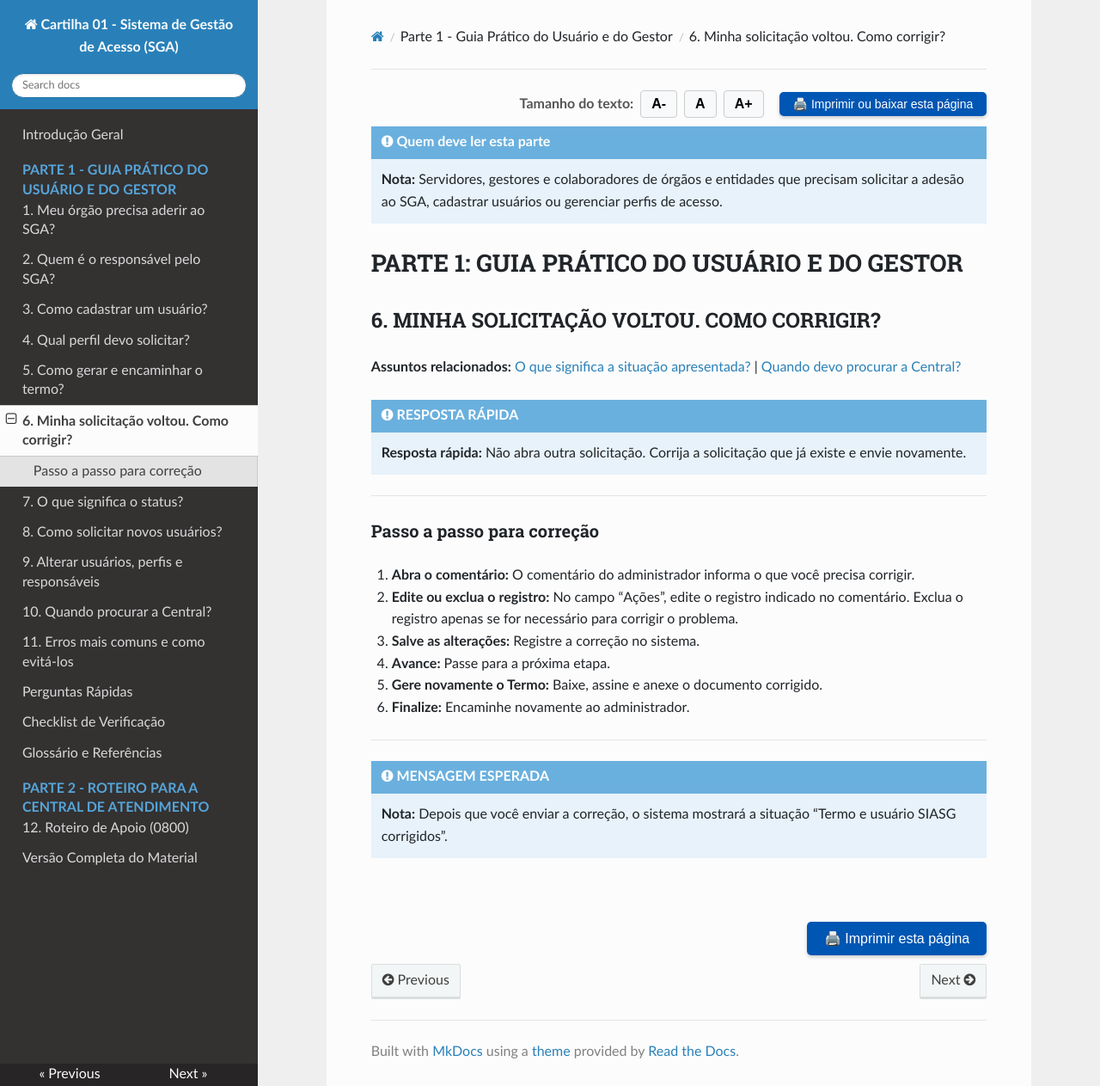
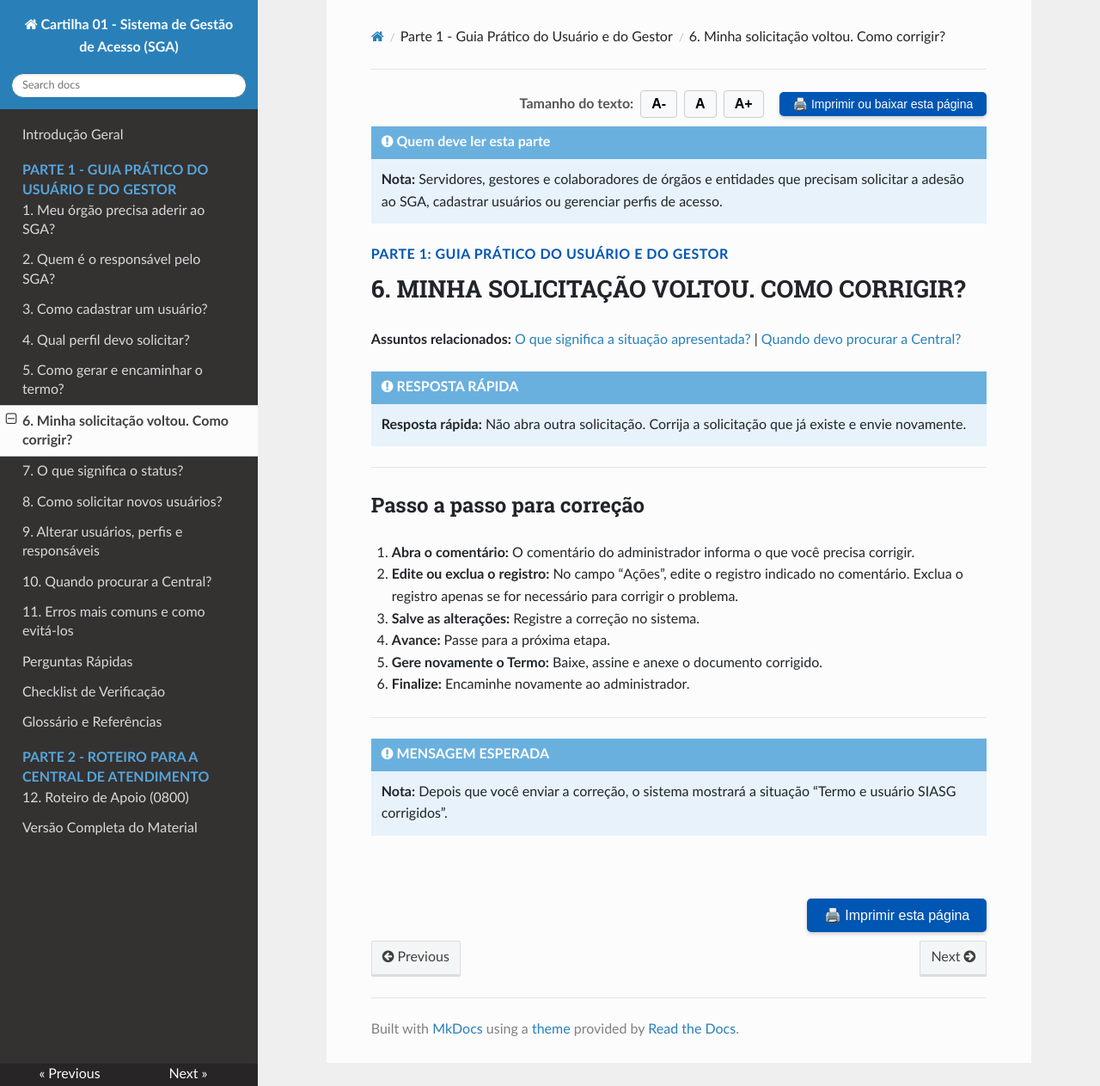
Before and after one commit to emilix10-bit/cartilha-boas-praticas-01-SGA, an MkDocs documentation site: the page built from docs/06-solicitacao-voltou-como-corrigir.md, in a window 1280 px wide and 1263 px high. Shown: the whole window at 86% size. Built offline with MkDocs 1.6.1, drawn with Linux system fonts in a browser that asks for light colours; nearby versions of some CDN libraries.

Commit message:
Update formatting and headings in correction guide

```diff
--- a/docs/06-solicitacao-voltou-como-corrigir.md
+++ b/docs/06-solicitacao-voltou-como-corrigir.md
@@ -12,18 +12,18 @@
 !!! note "Quem deve ler esta parte"
     **Nota:** Servidores, gestores e colaboradores de órgãos e entidades que precisam solicitar a adesão ao SGA, cadastrar usuários ou gerenciar perfis de acesso.
 
-# PARTE 1: GUIA PRÁTICO DO USUÁRIO E DO GESTOR
+<p style="font-weight: bold; color: #0056b3; text-transform: uppercase; letter-spacing: 0.5px; margin-top: 15px; margin-bottom: 4px;">PARTE 1: GUIA PRÁTICO DO USUÁRIO E DO GESTOR</p>
 
-<h2 id="secao-6">6. MINHA SOLICITAÇÃO VOLTOU. COMO CORRIGIR?</h2>
+<h1 id="secao-6" style="margin-top: 0;">6. MINHA SOLICITAÇÃO VOLTOU. COMO CORRIGIR?</h1>
 
-**Assuntos relacionados:** [<a href="07-o-que-significa-o-status.md#secao-7">O que significa a situação apresentada?</a>](07-o-que-significa-o-status.md) \| [<a href="10-quando-procurar-a-central.md#secao-10">Quando devo procurar a Central?</a>](10-quando-procurar-a-central.md)
+**Assuntos relacionados:** [O que significa a situação apresentada?](07-o-que-significa-o-status.md#secao-7) | [Quando devo procurar a Central?](10-quando-procurar-a-central.md#secao-10)
 
 !!! note "RESPOSTA RÁPIDA"
     **Resposta rápida:** Não abra outra solicitação. Corrija a solicitação que já existe e envie novamente.
 
 ---
 
-### Passo a passo para correção
+## Passo a passo para correção
 
 1. **Abra o comentário:** O comentário do administrador informa o que você precisa corrigir.
 2. **Edite ou exclua o registro:** No campo “Ações”, edite o registro indicado no comentário. Exclua o registro apenas se for necessário para corrigir o problema.
```
